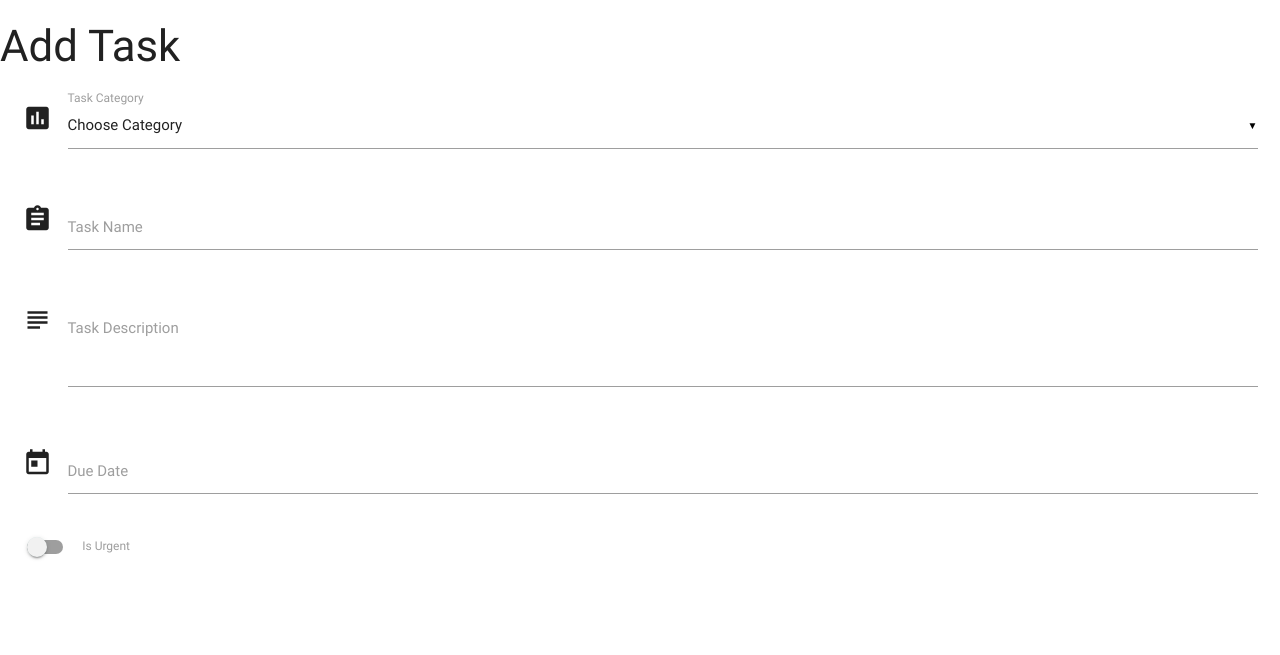
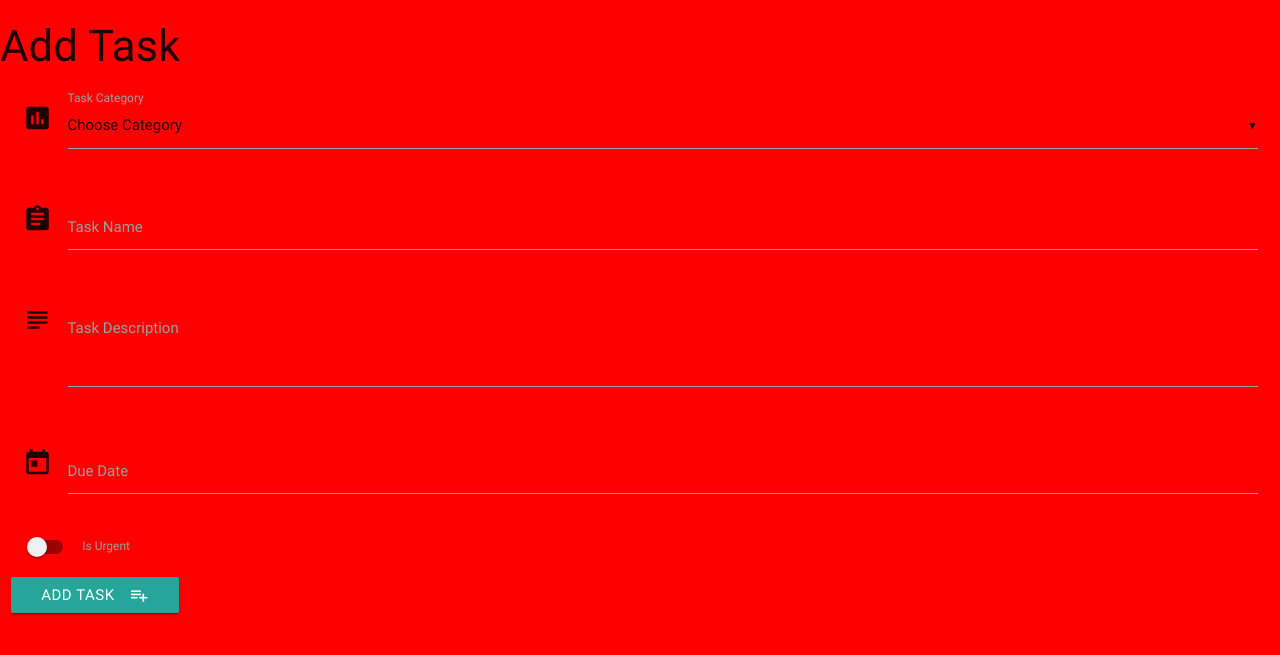
Before and after one commit to Trevbytes/taskManager, a Flask app: page /add_task in a window 1280 px wide. Shown: the top 655 px of the page. Run offline with Flask 2, Linux system fonts and the light colour scheme; data that the repository does not hold is empty; some libraries are stand-ins or nearby versions.

Commit message:
input task button

```diff
--- a/run.py
+++ b/run.py
@@ -28,6 +28,13 @@ def add_task():
                            categories=mongo.db.categories.find())
 
 
+@app.route('/insert_task', methods=['POST'])
+def insert_task():
+    tasks = mongo.db.tasks
+    tasks.insert_one(request.form.to_dict())
+    return redirect(url_for('get_tasks'))
+
+
 if __name__ == '__main__':
     app.run(host=os.environ.get('IP'),
             port=int(os.environ.get('PORT')),
--- /dev/null
+++ b/static/css/style.css
@@ -0,0 +1,3 @@
+body{
+    background-color: red;
+}
--- a/templates/addtask.html
+++ b/templates/addtask.html
@@ -1,7 +1,7 @@
 {% extends 'base.html' %} {% block content %}
 <h3>Add Task</h3>
 <div class="row">
-    <form action="" method="POST" class="col s12">
+  <form action="{{ url_for('insert_task') }}" method="POST" class="col s12">
     <div class="row">
       <div class="row">
         <div class="input-field col s12">
@@ -17,33 +17,43 @@
       </div>
       <div class="input-field col s12">
         <i class="material-icons prefix">assignment</i>
-                <input id="task_name" name="task_name" type="text">
+        <input id="task_name" name="task_name" type="text" />
         <label for="icon_prefix">Task Name</label>
       </div>
     </div>
     <div class="row">
       <div class="input-field col s12">
         <i class="material-icons prefix">subject</i>
-                <textarea name="task_description" id="task_description" class="materialize-textarea"></textarea>
+        <textarea
+          name="task_description"
+          id="task_description"
+          class="materialize-textarea"
+        ></textarea>
         <label for="icon_telephone">Task Description</label>
       </div>
     </div>
     <div class="row">
       <div class="input-field col s12" id="matfix">
         <i class="material-icons prefix">today</i>
-                <input id="due_date" name="due_date" type="text" class="datepicker">
+        <input id="due_date" name="due_date" type="text" class="datepicker" />
         <label for="icon_prefix">Due Date</label>
       </div>
     </div>
     <div class="row">
       <div class="switch">
         <label>
-                  <input id="is_urgent" name="is_urgent" type="checkbox">
+          <input id="is_urgent" name="is_urgent" type="checkbox" />
           <span class="lever"></span>
           Is Urgent
         </label>
       </div>
     </div>
+    <div class="row">
+      <button class="btn waves-effect waves-light" type="submit" name="action">
+        Add Task
+        <i class="material-icons right">playlist_add</i>
+      </button>
+    </div>
   </form>
 </div>
 
--- a/templates/base.html
+++ b/templates/base.html
@@ -9,6 +9,11 @@
       rel="stylesheet"
       href="https://cdnjs.cloudflare.com/ajax/libs/materialize/0.100.2/css/materialize.min.css"
     />
+    <link
+      rel="stylesheet"
+      href="{{url_for('static', filename='css/style.css')}}"
+      type="text/css"
+    />
   </head>
 
   <body>
@@ -19,7 +24,7 @@
     <script type="text/javascript">
       $(document).ready(function () {
         $(".collapsible").collapsible();
-        $('select').material_select();
+        $("select").material_select();
       });
 
       $(".datepicker").pickadate({
```
Lines whose indentation alone changed are shown as unchanged.
